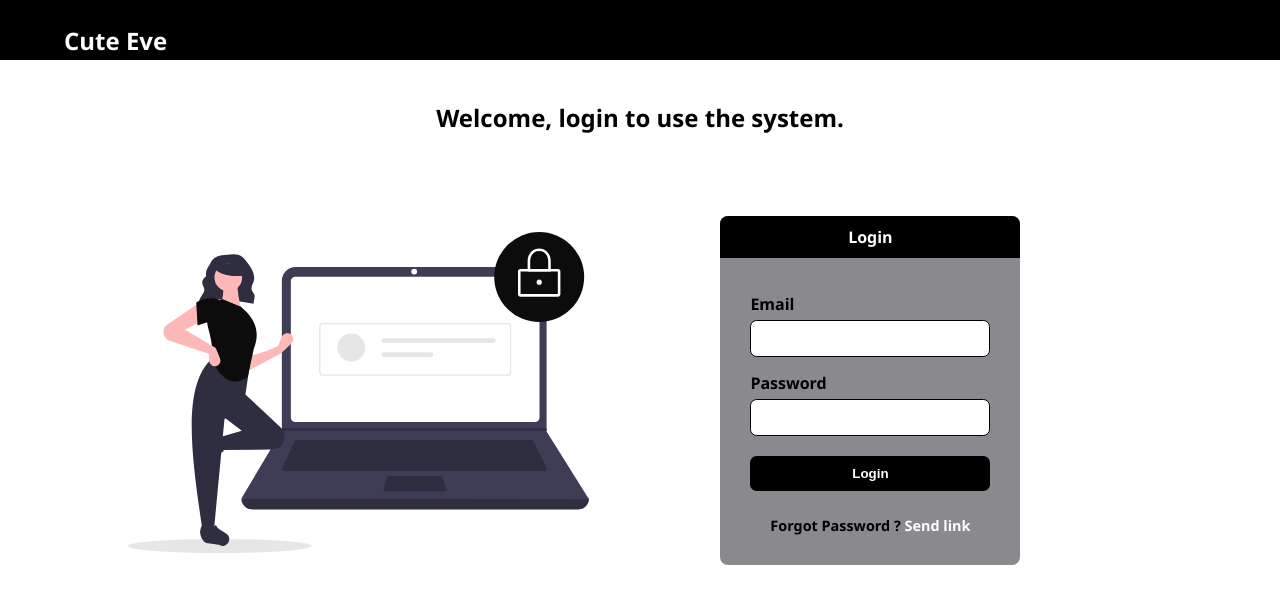
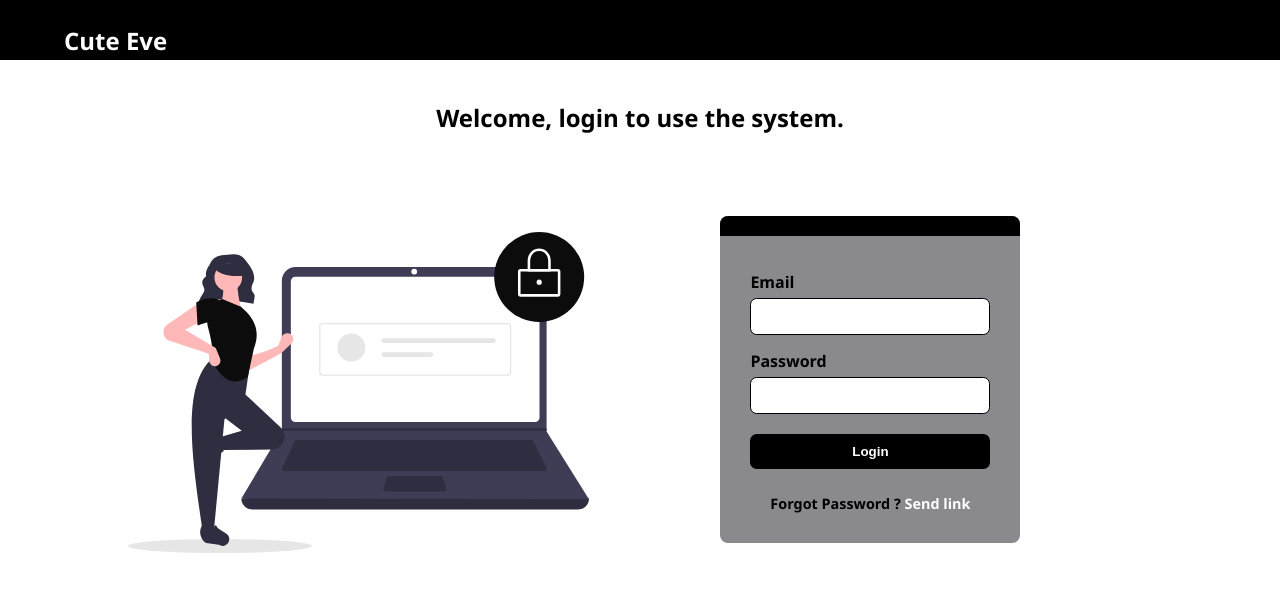
Before and after one commit to KabakiAntony/cute-eve, a Vue app: page /dashboard in a window 1280 px wide. Shown: the top 604 px of the page. Built offline with nearby package versions, Linux system fonts and the light colour scheme.

Commit message:
added a disabled state for email input to enhance reusability of common form

```diff
--- a/src/views/Index.vue
+++ b/src/views/Index.vue
@@ -10,7 +10,11 @@
             class="side-img"
             src="../assets/cute_eve_login.svg"
         />
-    <CommonForm  v-bind="commonFormProps" @on_submit="handleSubmit" :action="action" />
+    <CommonForm
+      v-bind="commonFormProps"
+      @on_submit="handleSubmit"
+      :action="action"
+      :disabled="disabled" />
     </div>
 </template>
 
@@ -28,7 +32,7 @@ export default{
     data(){
       return {
         commonFormProps:{
-        header:"Login",
+        header_text:"Login",
         submit_text:"Login",
         bottom_text:"Forgot Password ?",
         bottom_link_text:"Send link",
@@ -38,6 +42,7 @@ export default{
       message:null,
       show:false,
       action:null,
+      disabled:false,
       }
 
   },
```
